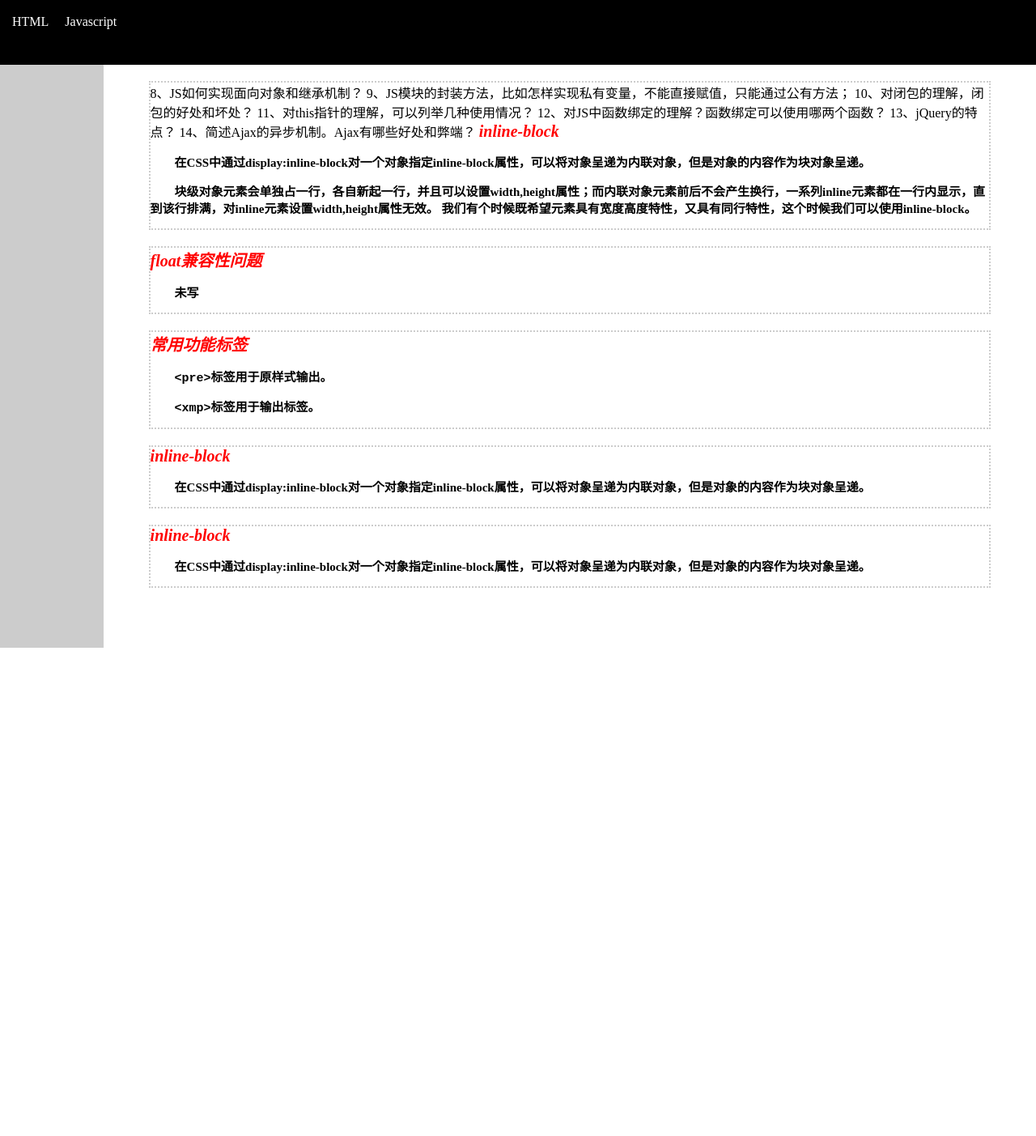
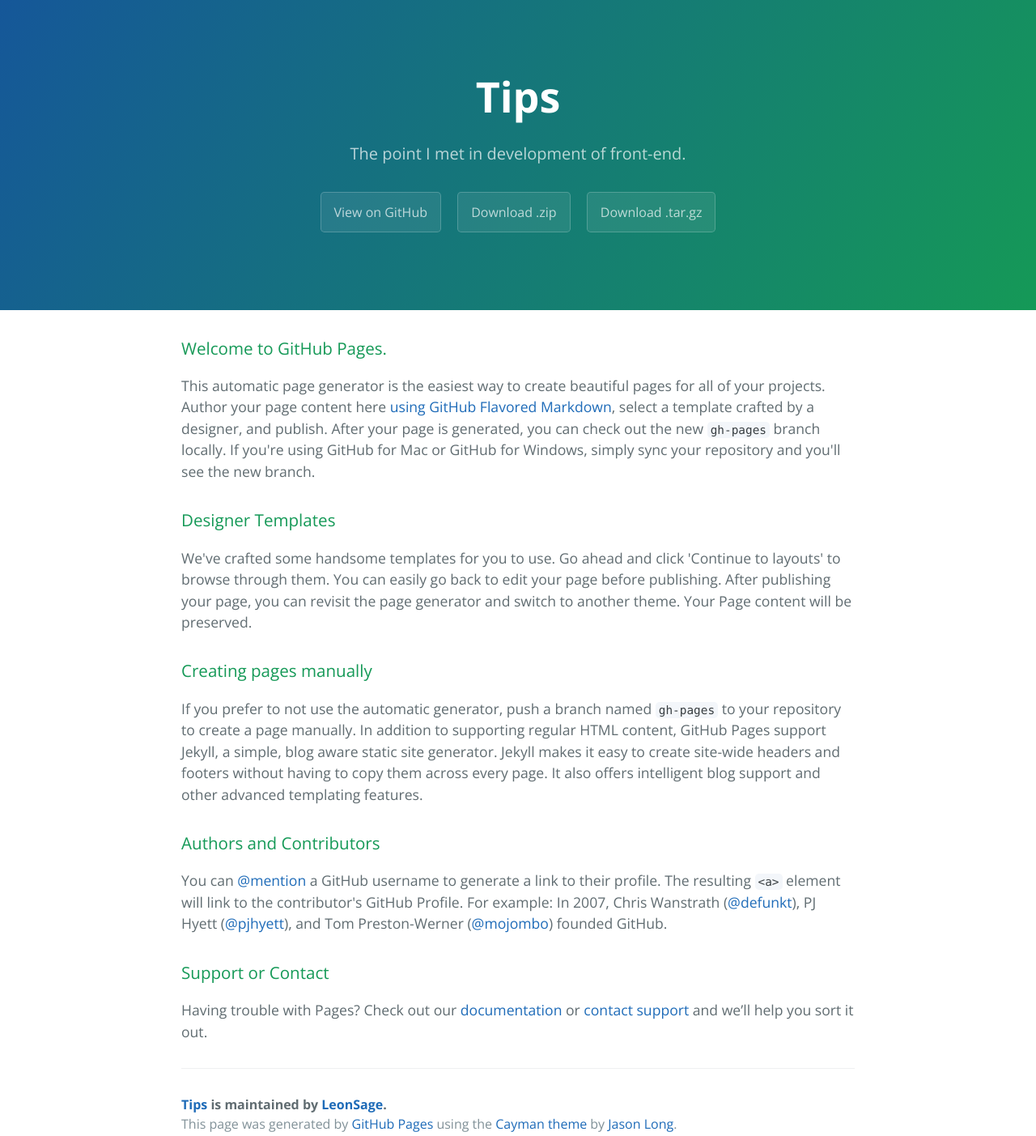
Before and after one commit to LeonSage/tips, a plain HTML site: page index.html in a window 1280 px wide. Shown: the whole page at 81% size. Before the commit the page ends 800 px from the top, so only its background shows below. Drawn offline with nearby package versions, Linux system fonts and the light colour scheme.

Commit message:
Create gh-pages branch via GitHub

```diff
--- a/index.html
+++ b/index.html
@@ -1,47 +1,57 @@
-<!DOCTYPE>
-<html>
-<head>
-	<title>前端开发</title>
-	<meta  http-equiv="Content-Type" content="text/html;charset=utf-8">
-	<style type="text/css">
-		body,div,iframe,ul,li{margin: 0px;padding: 0px;}
-		ul{list-style: none;}
-		li{float: left;}
-		header{width: 100%;height: 10%;position: fixed;background-color: black;color: white;}
-		header ul{margin-top: 1%;}
-		header li{padding: 5px;margin-left: 10px;border-radius: 5px;}
-		#content{width: 100%;height: 100%;}
-		#index{width: 10%;height: 90%;background-color: #CCC;position: absolute;top: 10%;}
-		#info{width: 90%;min-height: 90%;position: absolute;left: 10%;top: 10%;border: 0px;height: 90%;background-image: url();}
-	</style>
-</head>
-<body>
-	<header>
-		<ul id="nav">
-			<li onclick="parent.document.getElementById('info').src='./html.html'">HTML</li>
-			<li onclick="parent.document.getElementById('info').src='./js.html'">Javascript</li>
-		</ul>
-	</header>
-	<div id="content">
-		<div id="index"></div>
-		<iframe src="./html.html" id="info" name="info"></iframe>
-	</div>
-</body>
-<script type="text/javascript">
-	window.onload=function(){
-		var count;
-		var oHeaderLi=document.getElementById('nav').getElementsByTagName('li');
-		for(count=0;count<oHeaderLi.length;count++){
-			oHeaderLi[count].onmouseover=function(){
-				for(count=0;count<oHeaderLi.length;count++){
-					oHeaderLi[count].style.backgroundColor="#000";
-				}
-				this.style.backgroundColor="red";
-			}
-			oHeaderLi[count].onmouseoclick=function(){
-				this.style.backgroundColor="red";
-			}
-		}
-	}
-</script>
+<!DOCTYPE html>
+<html lang="en-us">
+  <head>
+    <meta charset="UTF-8">
+    <title>Tips by LeonSage</title>
+    <meta name="viewport" content="width=device-width, initial-scale=1">
+    <link rel="stylesheet" type="text/css" href="stylesheets/normalize.css" media="screen">
+    <link href='http://fonts.googleapis.com/css?family=Open+Sans:400,700' rel='stylesheet' type='text/css'>
+    <link rel="stylesheet" type="text/css" href="stylesheets/stylesheet.css" media="screen">
+    <link rel="stylesheet" type="text/css" href="stylesheets/github-light.css" media="screen">
+  </head>
+  <body>
+    <section class="page-header">
+      <h1 class="project-name">Tips</h1>
+      <h2 class="project-tagline">The point I met in development of front-end.</h2>
+      <a href="https://github.com/LeonSage/tips" class="btn">View on GitHub</a>
+      <a href="https://github.com/LeonSage/tips/zipball/master" class="btn">Download .zip</a>
+      <a href="https://github.com/LeonSage/tips/tarball/master" class="btn">Download .tar.gz</a>
+    </section>
+
+    <section class="main-content">
+      <h3>
+<a id="welcome-to-github-pages" class="anchor" href="#welcome-to-github-pages" aria-hidden="true"><span class="octicon octicon-link"></span></a>Welcome to GitHub Pages.</h3>
+
+<p>This automatic page generator is the easiest way to create beautiful pages for all of your projects. Author your page content here <a href="https://guides.github.com/features/mastering-markdown/">using GitHub Flavored Markdown</a>, select a template crafted by a designer, and publish. After your page is generated, you can check out the new <code>gh-pages</code> branch locally. If you're using GitHub for Mac or GitHub for Windows, simply sync your repository and you'll see the new branch.</p>
+
+<h3>
+<a id="designer-templates" class="anchor" href="#designer-templates" aria-hidden="true"><span class="octicon octicon-link"></span></a>Designer Templates</h3>
+
+<p>We've crafted some handsome templates for you to use. Go ahead and click 'Continue to layouts' to browse through them. You can easily go back to edit your page before publishing. After publishing your page, you can revisit the page generator and switch to another theme. Your Page content will be preserved.</p>
+
+<h3>
+<a id="creating-pages-manually" class="anchor" href="#creating-pages-manually" aria-hidden="true"><span class="octicon octicon-link"></span></a>Creating pages manually</h3>
+
+<p>If you prefer to not use the automatic generator, push a branch named <code>gh-pages</code> to your repository to create a page manually. In addition to supporting regular HTML content, GitHub Pages support Jekyll, a simple, blog aware static site generator. Jekyll makes it easy to create site-wide headers and footers without having to copy them across every page. It also offers intelligent blog support and other advanced templating features.</p>
+
+<h3>
+<a id="authors-and-contributors" class="anchor" href="#authors-and-contributors" aria-hidden="true"><span class="octicon octicon-link"></span></a>Authors and Contributors</h3>
+
+<p>You can <a href="https://github.com/blog/821" class="user-mention">@mention</a> a GitHub username to generate a link to their profile. The resulting <code>&lt;a&gt;</code> element will link to the contributor's GitHub Profile. For example: In 2007, Chris Wanstrath (<a href="https://github.com/defunkt" class="user-mention">@defunkt</a>), PJ Hyett (<a href="https://github.com/pjhyett" class="user-mention">@pjhyett</a>), and Tom Preston-Werner (<a href="https://github.com/mojombo" class="user-mention">@mojombo</a>) founded GitHub.</p>
+
+<h3>
+<a id="support-or-contact" class="anchor" href="#support-or-contact" aria-hidden="true"><span class="octicon octicon-link"></span></a>Support or Contact</h3>
+
+<p>Having trouble with Pages? Check out our <a href="https://help.github.com/pages">documentation</a> or <a href="https://github.com/contact">contact support</a> and we’ll help you sort it out.</p>
+
+      <footer class="site-footer">
+        <span class="site-footer-owner"><a href="https://github.com/LeonSage/tips">Tips</a> is maintained by <a href="https://github.com/LeonSage">LeonSage</a>.</span>
+
+        <span class="site-footer-credits">This page was generated by <a href="https://pages.github.com">GitHub Pages</a> using the <a href="https://github.com/jasonlong/cayman-theme">Cayman theme</a> by <a href="https://twitter.com/jasonlong">Jason Long</a>.</span>
+      </footer>
+
+    </section>
+
+
+  </body>
 </html>
```
